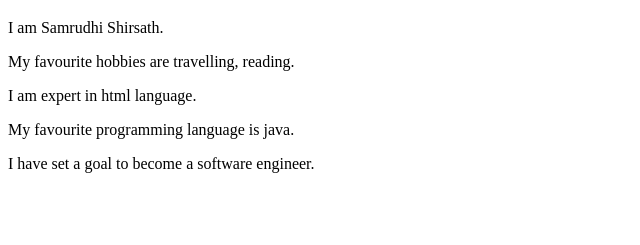
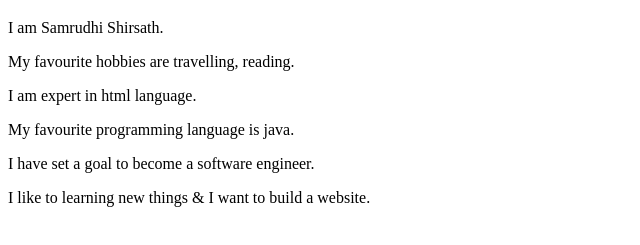
Before and after one commit to samrudhishirsath19/git-hub, a plain HTML site: page index.html in a window 1280 px wide. Shown: the part 61-306 px from the top of the page, without its empty margins (0-640 px from the left). Drawn offline with Linux system fonts and the light colour scheme.

Commit message:
learning added

```diff
--- a/index.html
+++ b/index.html
@@ -24,5 +24,9 @@
     <div>
         <p>I have set a goal to become a software engineer.</p>
     </div>
+
+    <div>
+        <p>I like to learning new things & I want to build a website.</p>
+    </div>
 </body>
 </html>
```
